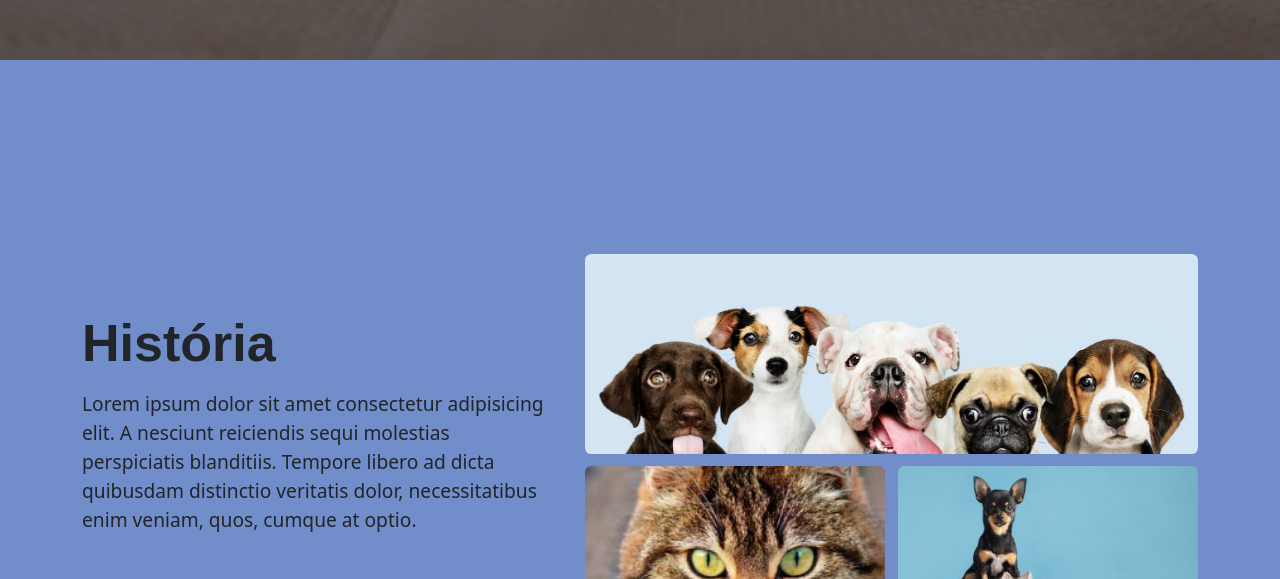
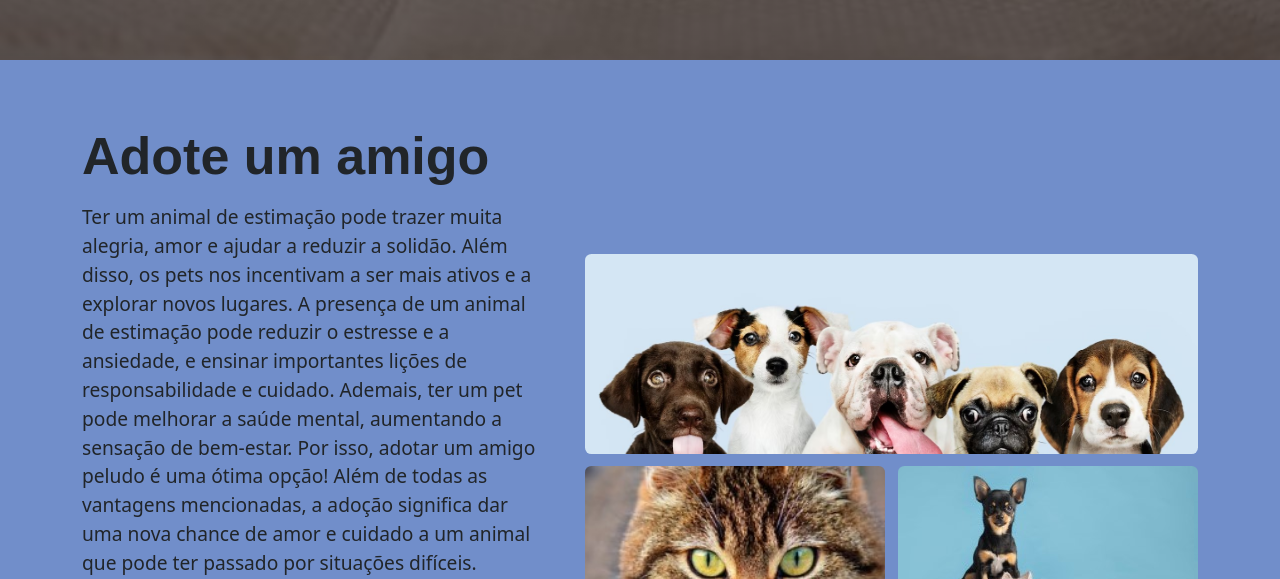
Before and after one commit to R0drigo-Pedroso/Projeto_Doacao_Pet, a website: page index.html in a window 1280 px wide. Shown: the part 740-1319 px from the top of the page. Drawn offline with nearby package versions, Linux system fonts and the light colour scheme.

Commit message:
Update
Atualização do texto para estimular a adoção

```diff
--- a/index.html
+++ b/index.html
@@ -48,12 +48,18 @@
         <section class="history" id="history">
             <div class="history-content container">
                 <div class="history-content-text">
-                    <h2 class="title">História</h2>
-                    <p class="paragraph">Lorem ipsum dolor sit amet consectetur adipisicing elit. A nesciunt reiciendis
-                        sequi molestias
-                        perspiciatis blanditiis. Tempore libero
-                        ad dicta quibusdam distinctio veritatis dolor, necessitatibus enim veniam, quos, cumque at
-                        optio.</p>
+                    <h2 class="title">Adote um amigo</h2>
+                    <p class="paragraph">
+                        Ter um animal de estimação pode trazer muita alegria, amor e ajudar a reduzir a solidão. Além disso, os pets nos incentivam a
+                        ser mais ativos e a explorar novos lugares. A presença de um animal de estimação pode reduzir o estresse e a ansiedade, e
+                        ensinar importantes lições de responsabilidade e cuidado. Ademais, ter um pet pode melhorar a saúde mental, aumentando a
+                        sensação de bem-estar.
+
+                        Por isso, adotar um amigo peludo é uma ótima opção! Além de todas as vantagens mencionadas, a adoção significa dar uma nova
+                        chance de amor e cuidado a um animal que pode ter passado por situações difíceis. Considere adotar um animal de estimação ao
+                        invés de comprá-lo e faça a diferença na vida de um pet abandonado ou em situação de risco. Afinal, a vida com um pet pode ser
+                        gratificante e inesquecível para ambos!
+                    </p>
                     <ul class="social-icons mt-5">
                         <li>
                             <a href="">
@@ -268,8 +274,7 @@
 
     <!-- script bootstrap -->
     <script src="https://cdn.jsdelivr.net/npm/bootstrap@5.3.0-alpha3/dist/js/bootstrap.bundle.min.js"
-        integrity="sha384-ENjdO4Dr2bkBIFxQpeoTz1HIcje39Wm4jDKdf19U8gI4ddQ3GYNS7NTKfAdVQSZe"
-        crossorigin="anonymous"></script>
+        integrity="sha384-ENjdO4Dr2bkBIFxQpeoTz1HIcje39Wm4jDKdf19U8gI4ddQ3GYNS7NTKfAdVQSZe" crossorigin="anonymous"></script>
     <script src="js/script.js"></script>
 </body>
 
```
